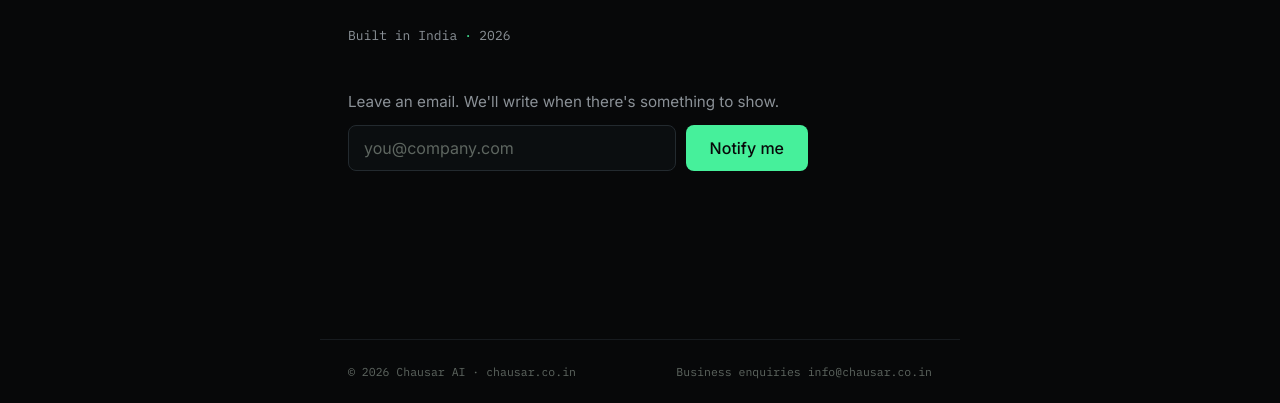
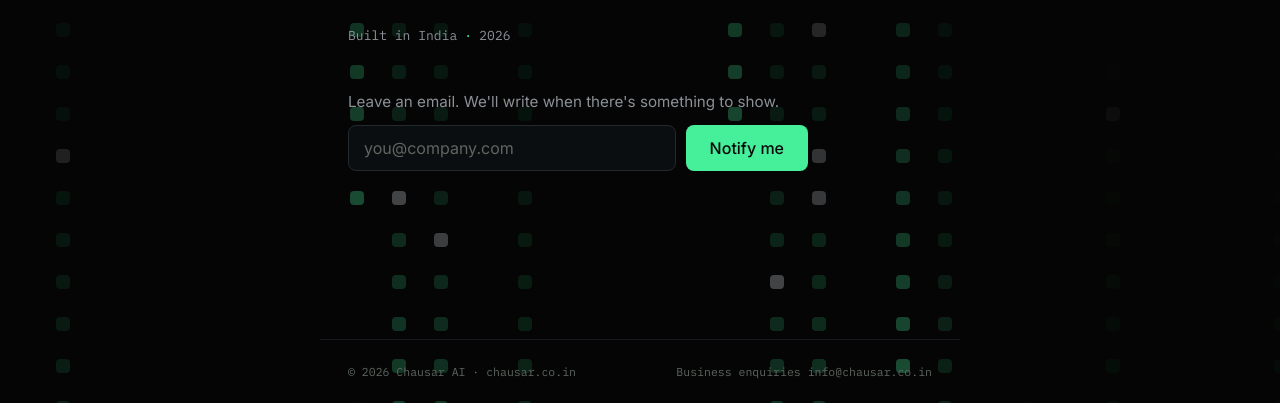
Before and after one commit to kartavyc/chausar-ai, a plain HTML site: page index.html in a window 1280 px wide. Shown: the part 397-800 px from the top of the page. Drawn offline with Linux system fonts and the light colour scheme.

Commit message:
Add sparse logo-tile rain background

```diff
--- a/index.html
+++ b/index.html
@@ -36,6 +36,8 @@
     flex-direction: column;
   }
   ::selection { background: rgba(70,240,155,0.22); color: var(--fog); }
+  #rain { position: fixed; inset: 0; width: 100%; height: 100%; z-index: 0; display: block; pointer-events: none; }
+  main, footer { position: relative; z-index: 1; }
   main {
     flex: 1;
     display: flex;
@@ -125,6 +127,7 @@
 </style>
 </head>
 <body>
+<canvas id="rain" aria-hidden="true"></canvas>
 <main>
   <div class="lock">
     <svg width="26" height="26" viewBox="0 0 37 37" role="img" aria-label="Chausar mark" xmlns="http://www.w3.org/2000/svg">
@@ -157,6 +160,54 @@
 </footer>
 
 <script>
+  // logo-tile rain: a bright fog "decision" head falling into a trail of phosphor "consequence" tiles
+  (function () {
+    var canvas = document.getElementById('rain');
+    if (!canvas) return;
+    var ctx = canvas.getContext('2d');
+    var COURT = '#070809', PHOS = '#46F09B', FOG = '#E8EBEE';
+    var step = 42, tile = 14, rad = 4, dpr = Math.min(window.devicePixelRatio || 1, 2);
+    var cols = 0, drops = [];
+    function resize() {
+      canvas.width = Math.floor(innerWidth * dpr);
+      canvas.height = Math.floor(innerHeight * dpr);
+      canvas.style.width = innerWidth + 'px';
+      canvas.style.height = innerHeight + 'px';
+      ctx.setTransform(dpr, 0, 0, dpr, 0, 0);
+      cols = Math.ceil(innerWidth / step);
+      drops = [];
+      for (var i = 0; i < cols; i++) drops[i] = Math.floor(Math.random() * (innerHeight / step));
+      ctx.fillStyle = COURT; ctx.fillRect(0, 0, innerWidth, innerHeight);
+    }
+    function rounded(x, y, s, r) {
+      ctx.beginPath();
+      ctx.moveTo(x + r, y);
+      ctx.arcTo(x + s, y, x + s, y + s, r);
+      ctx.arcTo(x + s, y + s, x, y + s, r);
+      ctx.arcTo(x, y + s, x, y, r);
+      ctx.arcTo(x, y, x + s, y, r);
+      ctx.closePath(); ctx.fill();
+    }
+    function frame() {
+      ctx.fillStyle = 'rgba(7,8,9,0.09)';            // fade prior tiles toward court -> trailing dim
+      ctx.fillRect(0, 0, innerWidth, innerHeight);
+      for (var i = 0; i < cols; i++) {
+        var x = i * step + (step - tile) / 2, y = drops[i] * step;
+        if (Math.random() < 0.06) { ctx.globalAlpha = 0.55; ctx.fillStyle = FOG; }   // the decision
+        else { ctx.globalAlpha = 0.3; ctx.fillStyle = PHOS; }                         // the consequence
+        rounded(x, y, tile, rad);
+        ctx.globalAlpha = 1;
+        if (y > innerHeight && Math.random() > 0.985) drops[i] = 0;
+        drops[i]++;
+      }
+    }
+    resize();
+    addEventListener('resize', resize);
+    if (window.matchMedia('(prefers-reduced-motion: reduce)').matches) return;  // static court, no rain
+    var last = 0;
+    (function loop(t) { if (t - last > 90) { frame(); last = t; } requestAnimationFrame(loop); })(0);
+  })();
+
   (function () {
     var form = document.getElementById('capture');
     var msg = document.getElementById('form-msg');
```
